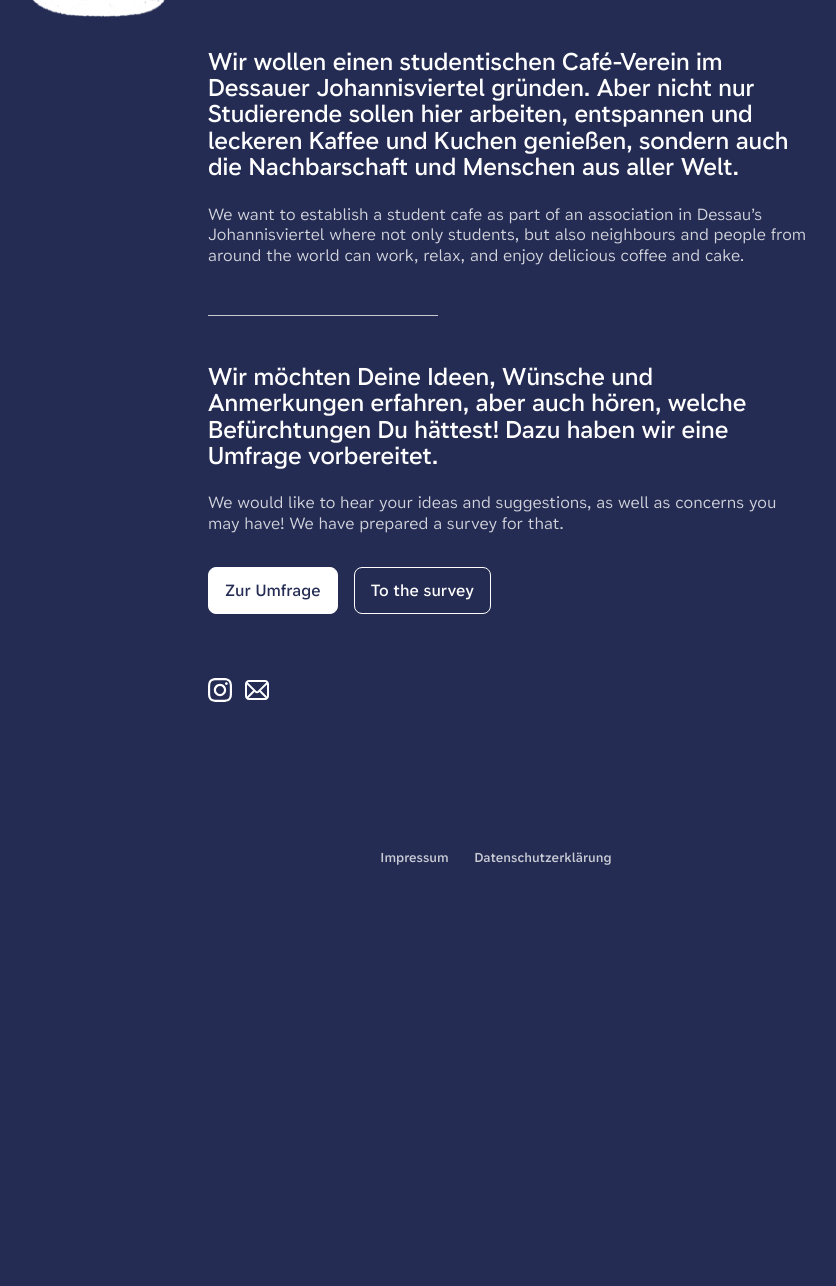
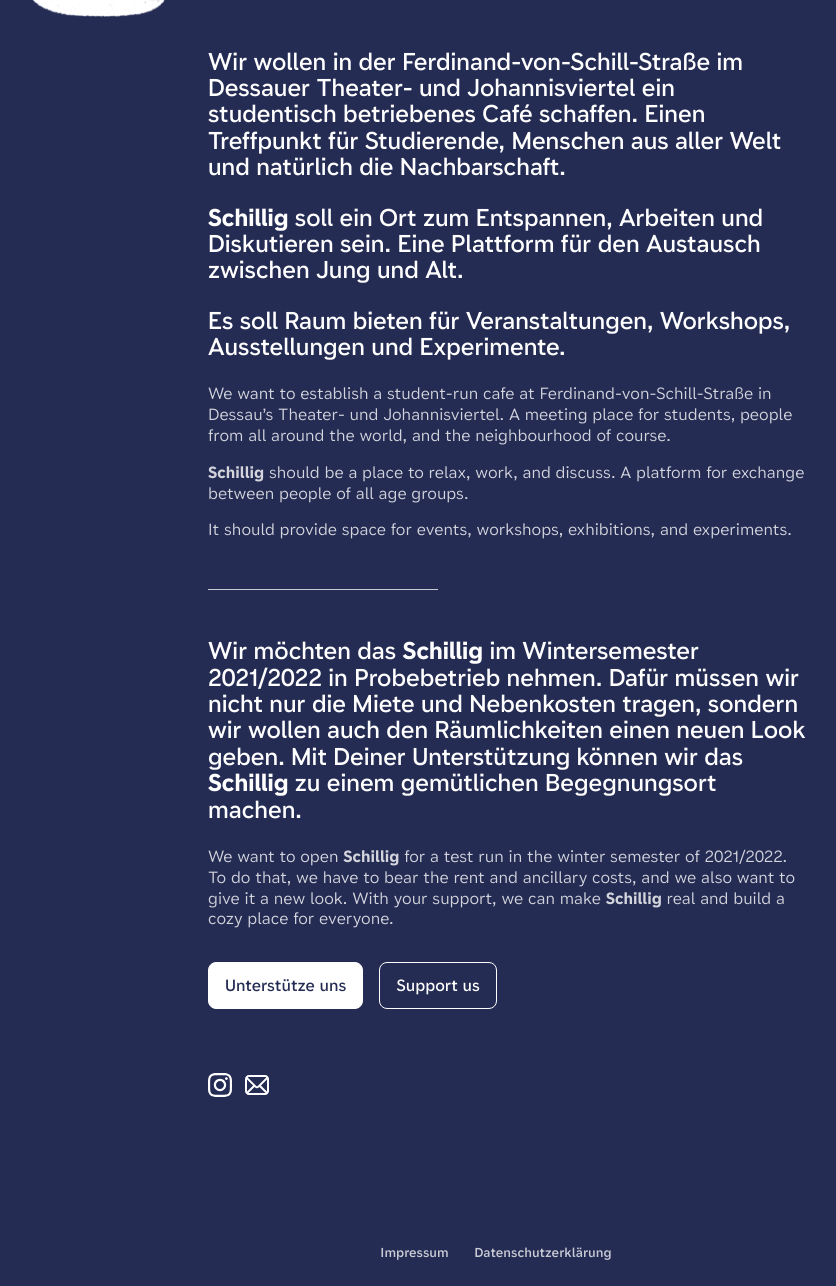
Before and after one commit to JohJakob/schillig-dessau.de, a Jekyll site: the page built from index.html, in a window 1280 px wide, cut to the strip 284-1570 px from the top of the page. Shown: the whole strip, without its empty margins (144-980 px from the left). Built offline with Jekyll 4.4.1, drawn with Linux system fonts in a browser that asks for light colours; before the commit the page ends 1175 px from its top, so only the background shows below that.

Commit message:
Pages: Update content
- Updates index page content

```diff
--- a/index.html
+++ b/index.html
@@ -8,14 +8,34 @@ main: main-temp-grid
 
 <img class="logo-large" src="/assets/images/schillig_logo_white.png" alt="Café Schillig">
 <section class="section-intro">
-  <p lang="de">Wir wollen einen studentischen Café-Verein im Dessauer Johannisviertel gründen. Aber nicht nur Studierende sollen hier arbeiten, entspannen und leckeren Kaffee und Kuchen genießen, sondern auch die Nachbarschaft und Menschen aus aller Welt.</p>
-  <p lang="en">We want to establish a student cafe as part of an association in Dessau’s Johannisviertel where not only students, but also neighbours and people from around the world can work, relax, and enjoy delicious coffee and cake.</p>
+  <p lang="de">
+    Wir wollen in der Ferdinand-von-Schill-Straße im Dessauer Theater- und Johannisviertel ein studentisch betriebenes Café schaffen. Einen Treffpunkt für Studierende, Menschen aus aller Welt und natürlich die Nachbarschaft.
+  </p>
+  <p lang="de">
+    <strong>Schillig</strong> soll ein Ort zum Entspannen, Arbeiten und Diskutieren sein. Eine Plattform für den Austausch zwischen Jung und Alt.
+  </p>
+  <p lang="de">
+    Es soll Raum bieten für Veranstaltungen, Workshops, Ausstellungen und Experimente.
+  </p>
+  <p lang="en">
+    We want to establish a student-run cafe at Ferdinand-von-Schill-Straße in Dessau’s Theater- und Johannisviertel. A meeting place for students, people from all around the world, and the neighbourhood of course.
+  </p>
+  <p lang="en">
+    <strong>Schillig</strong> should be a place to relax, work, and discuss. A platform for exchange between people of all age groups.
+  </p>
+  <p lang="en">
+    It should provide space for events, workshops, exhibitions, and experiments.
+  </p>
   <hr>
-  <p lang="de">Wir möchten Deine Ideen, Wünsche und Anmerkungen erfahren, aber auch hören, welche Befürchtungen Du hättest! Dazu haben wir eine Umfrage vorbereitet.</p>
-  <p lang="en">We would like to hear your ideas and suggestions, as well as concerns you may have! We have prepared a survey for that.</p>
+  <p lang="de">
+    Wir möchten das <strong>Schillig</strong> im Wintersemester 2021/2022 in Probebetrieb nehmen. Dafür müssen wir nicht nur die Miete und Nebenkosten tragen, sondern wir wollen auch den Räumlichkeiten einen neuen Look geben. Mit Deiner Unterstützung können wir das <strong>Schillig</strong> zu einem gemütlichen Begegnungsort machen.
+  </p>
+  <p lang="en">
+    We want to open <strong>Schillig</strong> for a test run in the winter semester of 2021/2022. To do that, we have to bear the rent and ancillary costs, and we also want to give it a new look. With your support, we can make <strong>Schillig</strong> real and build a cozy place for everyone.
+  </p>
   <div class="section-buttons">
-    <button class="button-light" onclick="document.getElementById('section-survey-de').style.display = 'block'; document.body.style.position = 'fixed';">Zur Umfrage</button>
-    <button class="button-light button-secondary" onclick="document.getElementById('section-survey-en').style.display = 'block'; document.body.style.position = 'fixed';">To the survey</button>
+    <a class="a-button button-light" href="https://startnext.com/schillig">Unterstütze uns</a>
+    <a class="a-button button-secondary button-light" href="https://startnext.com/en/schillig">Support us</a>
   </div>
   <div>
     <a class="icon icon-white icon-instagram" href="https://instagram.com/schillig_dessau"></a>
```
